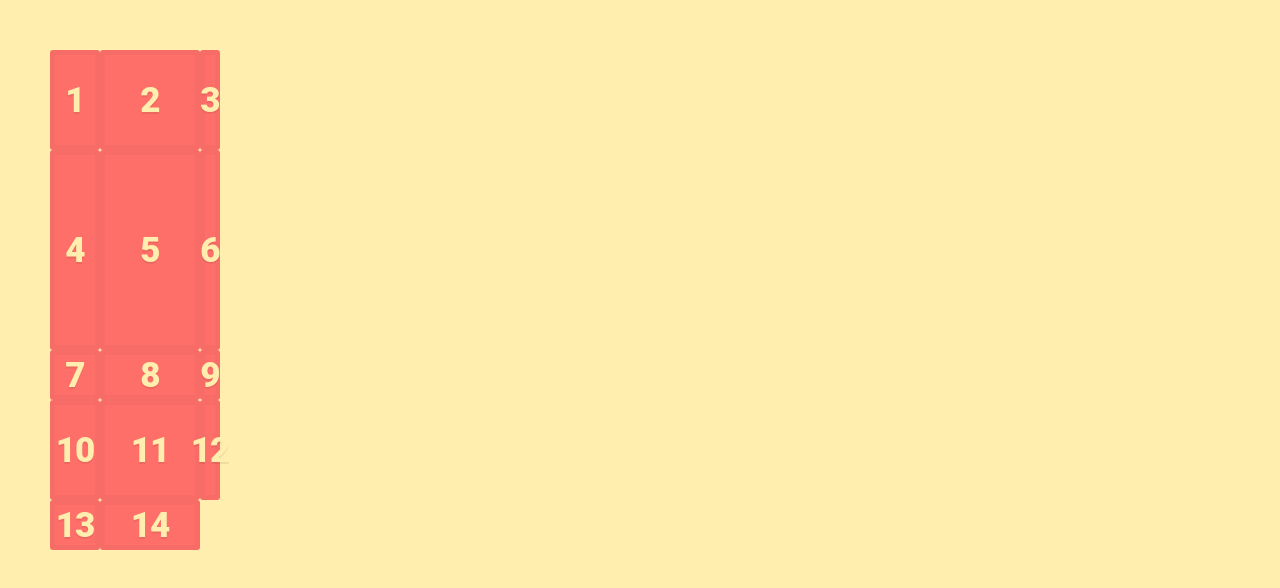
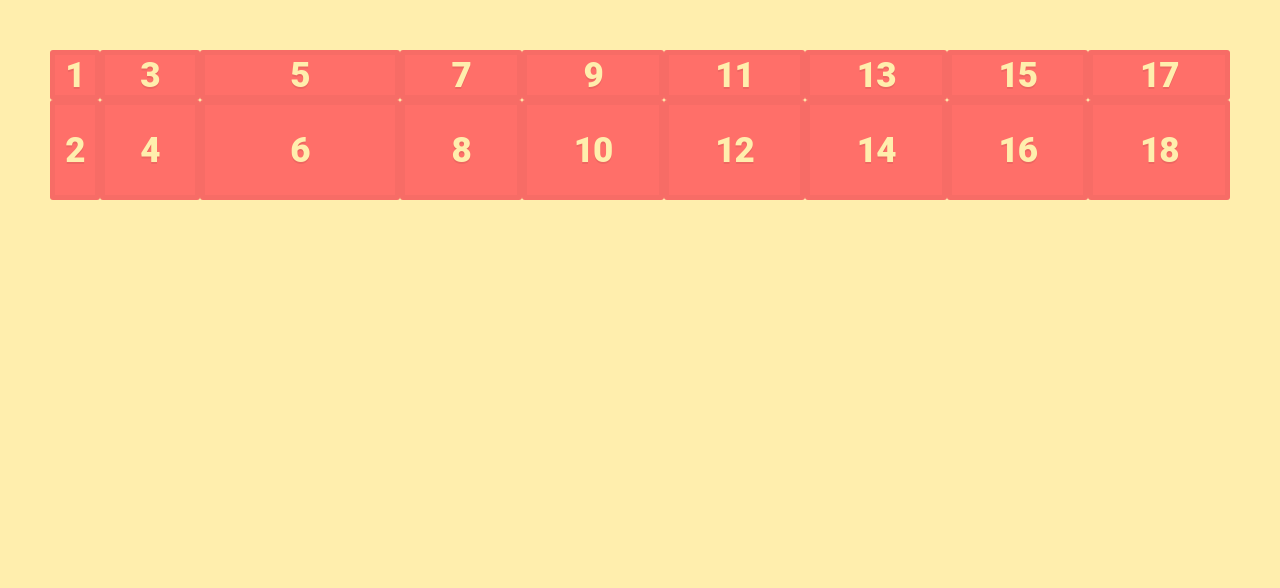
Before and after one commit to PrysiazhnaIra/css-grid, a plain HTML site: page start-code/index.html in a window 1280 px wide. Drawn offline with Linux system fonts and the light colour scheme.

Commit message:
grid-auto-flow

```diff
--- a/start-code/index.html
+++ b/start-code/index.html
@@ -22,6 +22,10 @@
       <div class="grid-item">12</div>
       <div class="grid-item">13</div>
       <div class="grid-item">14</div>
+      <div class="grid-item">15</div>
+      <div class="grid-item">16</div>
+      <div class="grid-item">17</div>
+      <div class="grid-item">18</div>
     </div>
     <!-- <div class="container">Grid container #2</div> -->
   </body>
--- a/start-code/styles.css
+++ b/start-code/styles.css
@@ -2,8 +2,9 @@
 .container {
   display: grid;
   /* display: inline-grid; */
-  grid-template-columns: 50px 100px 20px;
-  grid-template-rows: 100px 200px;
+  grid-template-columns: 50px 100px 200px;
+  grid-template-rows: 50px 100px;
   /* gap: 50px 100px; */
-  grid-auto-rows: 50px 100px;
+  /* grid-auto-rows: 150px 300px; */
+  grid-auto-flow: column;
 }
```
